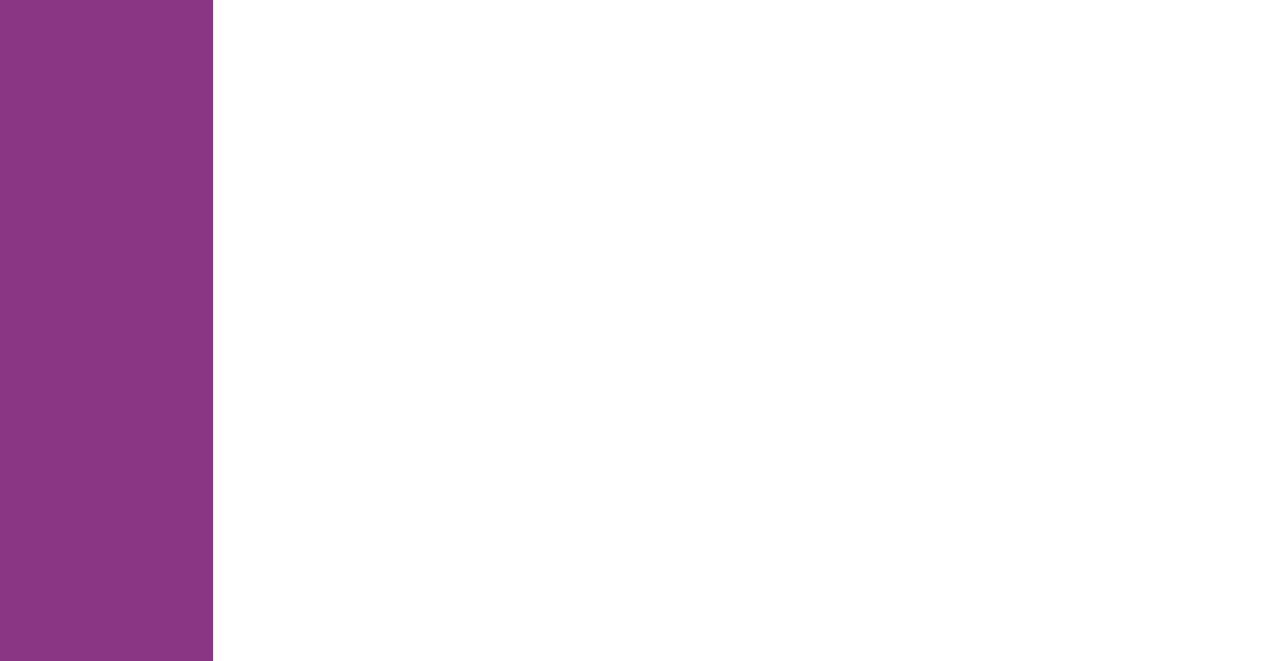
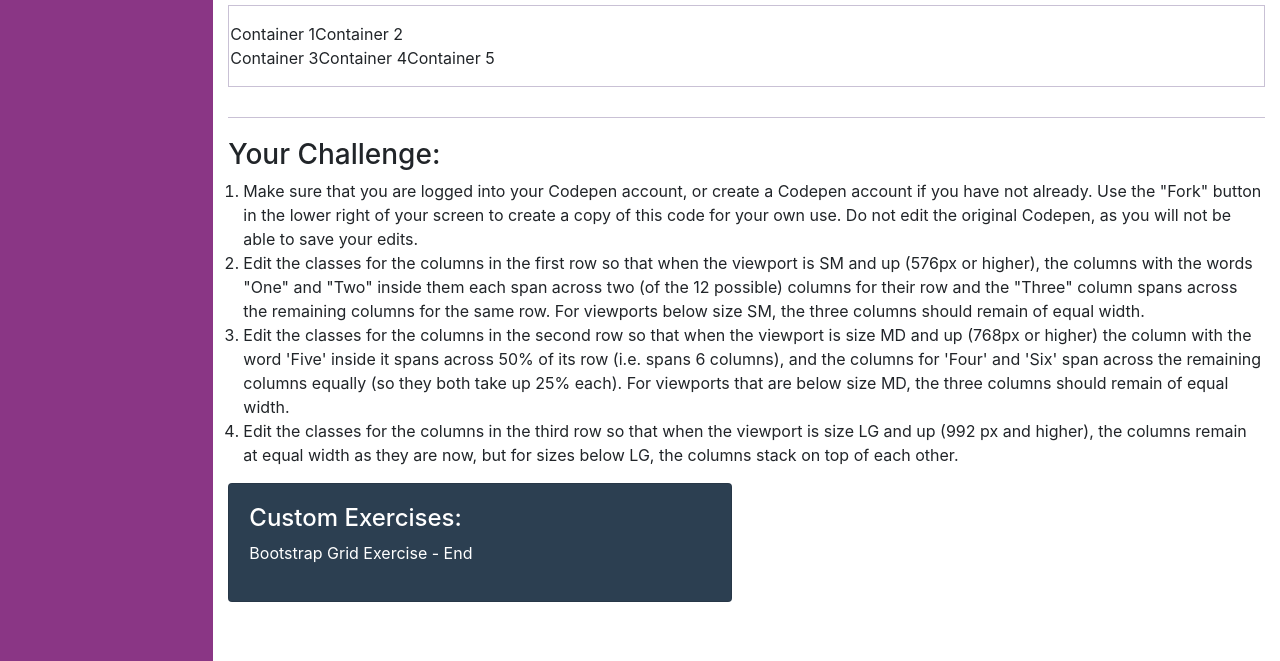
Before and after one commit to HeresJohnny5/Nucamp-Portal, a website: page bootcamp/classes/bootstrap/custom-exercises/week-1/grid/grid-start.html in a window 1280 px wide. Shown: the part 139-800 px from the top of the page. Drawn offline with nearby package versions, Linux system fonts and the light colour scheme.

Commit message:
Work on Week 1 custom exercises start and end.

```diff
--- a/bootcamp/classes/bootstrap/custom-exercises/week-1/grid/grid-start.html
+++ b/bootcamp/classes/bootstrap/custom-exercises/week-1/grid/grid-start.html
@@ -86,9 +86,90 @@
           </div>
         </div>
 
+        <div class="container custom-exercises">
+          <div class="row">
+            <div>
+              <div>Container 1</div>
+            </div>
+            <div>
+              <div>Container 2</div>
+            </div>
+          </div>
 
+          <div class="row">
+            <div>
+              <div>
+                Container 3
+              </div>
+            </div>
+            <div>
+              <div>
+                Container 4
+              </div>
+            </div>
+            <div>
+              <div>
+                Container 5
+              </div>
+            </div>
+          </div>
+        </div>
 
+        <div class="container grid-example">
+          <div class="row grid-example__directions">
+            <h3>Your Challenge:</h3>
+            <ol>
+              <li>
+                Make sure that you are logged into your Codepen account, or
+                create a Codepen account if you have not already. Use the
+                "Fork" button in the lower right of your screen to create a
+                copy of this code for your own use. Do not edit the original
+                Codepen, as you will not be able to save your edits.
+              </li>
+              <li>
+                Edit the classes for the columns in the first row so that when
+                the viewport is SM and up (576px or higher), the columns with
+                the words "One" and "Two" inside them each span across two (of
+                the 12 possible) columns for their row and the "Three" column
+                spans across the remaining columns for the same row. For
+                viewports below size SM, the three columns should remain of
+                equal width.
+              </li>
+              <li>
+                Edit the classes for the columns in the second row so that
+                when the viewport is size MD and up (768px or higher) the
+                column with the word 'Five' inside it spans across 50% of its
+                row (i.e. spans 6 columns), and the columns for 'Four' and
+                'Six' span across the remaining columns equally (so they both
+                take up 25% each). For viewports that are below size MD, the
+                three columns should remain of equal width.
+              </li>
+              <li>
+                Edit the classes for the columns in the third row so that when
+                the viewport is size LG and up (992 px and higher), the
+                columns remain at equal width as they are now, but for sizes
+                below LG, the columns stack on top of each other.
+              </li>
+            </ol>
+          </div>
+        </div>
 
+        <div class="container additions mb-4">
+          <div class="row">
+            <div class="col-6">
+              <div class="card-deck">
+                <div class="card">
+                  <div class="card-body">
+                    <h4>Custom Exercises:</h4>
+                    <ul>
+                      <li><a href="./grid-end.html">Bootstrap Grid Exercise - End</a></li>
+                    </ul>
+                  </div>
+                </div>
+              </div>
+            </div>
+          </div>
+        </div>
       </main>
     </div>
   </div>
--- a/bootcamp/scss/_custom-grid.scss
+++ b/bootcamp/scss/_custom-grid.scss
@@ -1,11 +1,5 @@
 .custom-exercises {
-  background-color: $gray;
-  flex-direction: column;
-  padding: 20px;
-
-  ul {
-    li {
-      list-style: none;
-    }
-  }
+  border: 1px solid $border-color;
+  margin-bottom: 30px;
+  padding: 16px;
 }
```
Also changed, not shown: bootcamp/classes/bootstrap/custom-exercises/week-1/grid/grid-end.html (+150 -0 lines), bootcamp/public/css/styles.css.
